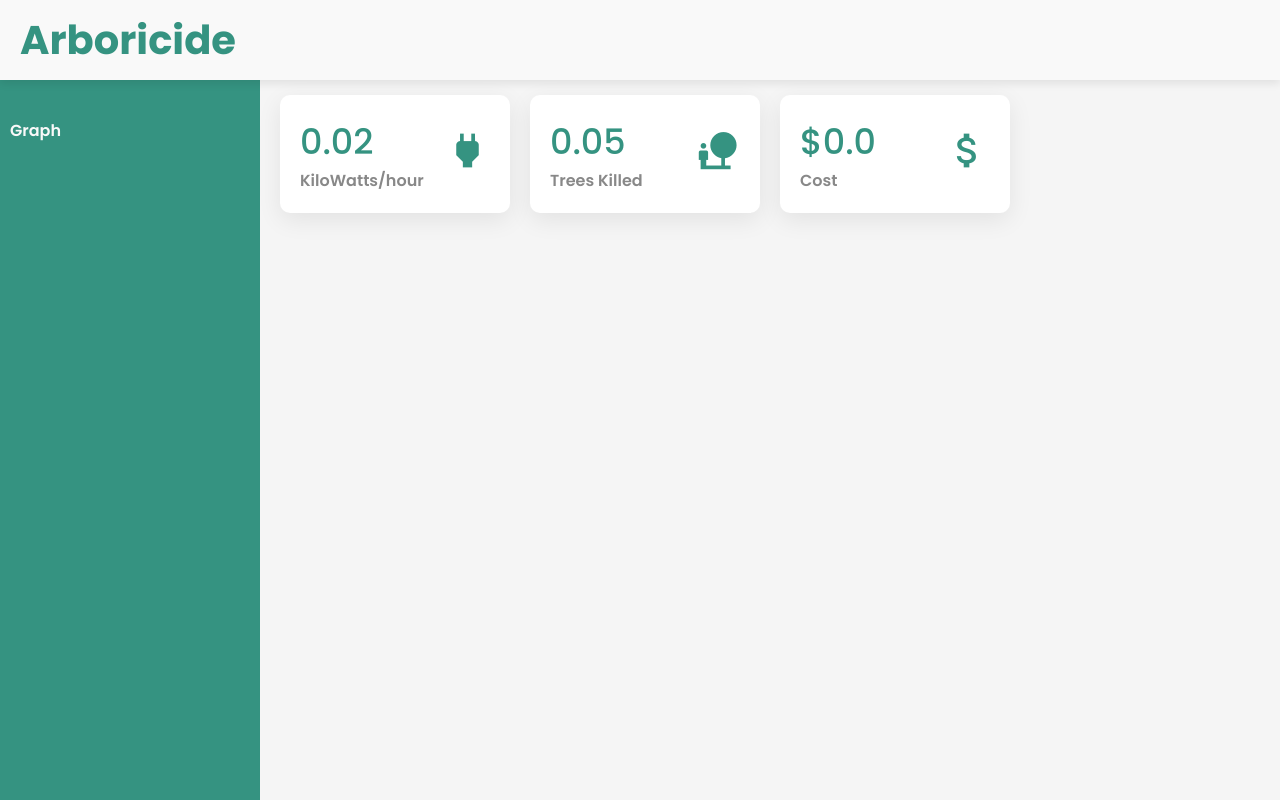
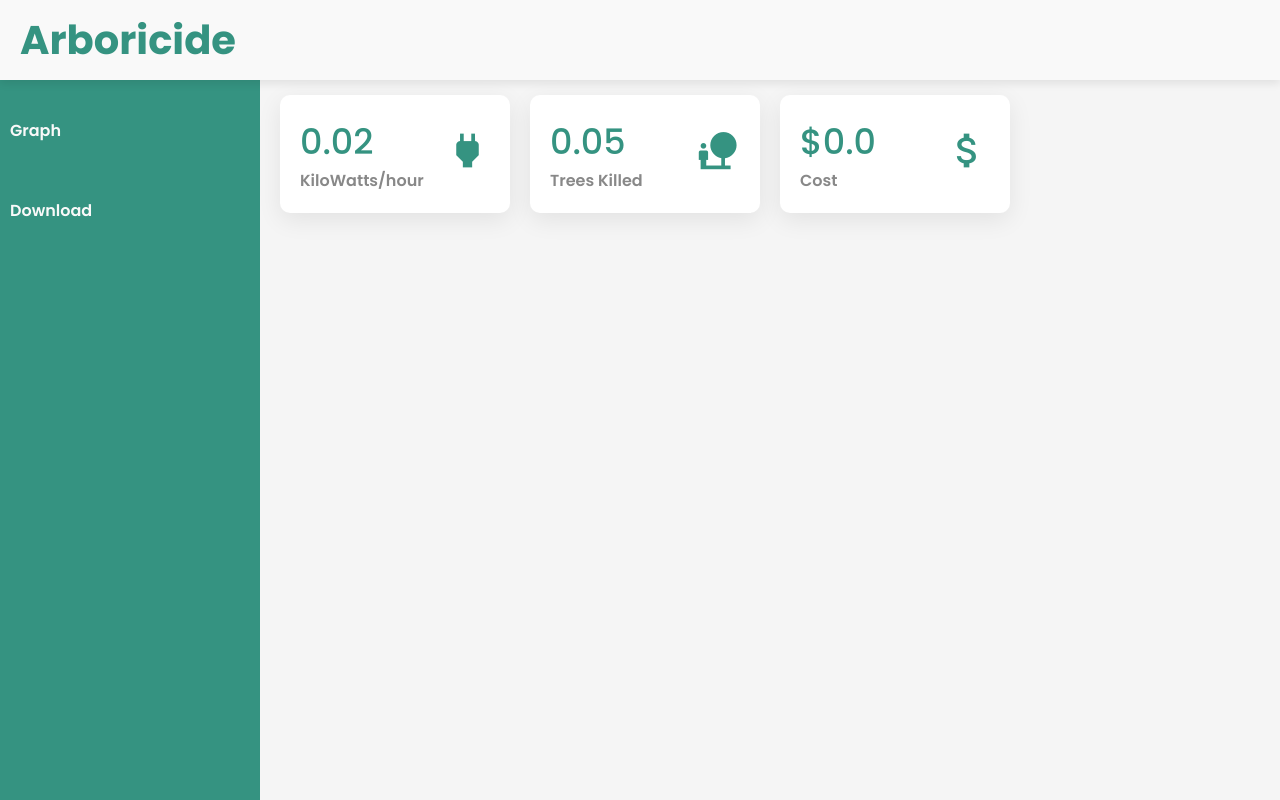
Before and after one commit to MarachLJLL/McHacks11, a Flask app: page / in a window 1280 px wide. Run offline with Flask 3, Linux system fonts and the light colour scheme; a user stored in the database is signed in.

Commit message:
we have hope after all

```diff
--- a/ViewerApp/static/templates/result.html
+++ b/ViewerApp/static/templates/result.html
@@ -144,6 +144,13 @@
                         </a>
                     </li>
                 </ul>
+                <ul>
+                    <li>
+                        <a href="/download">
+                            <div>Download</div>
+                        </a>
+                    </li>
+                </ul>
             </div>
             <div class="main">
                 <div class="cards">
```
Also changed, not shown: 2 other files.
